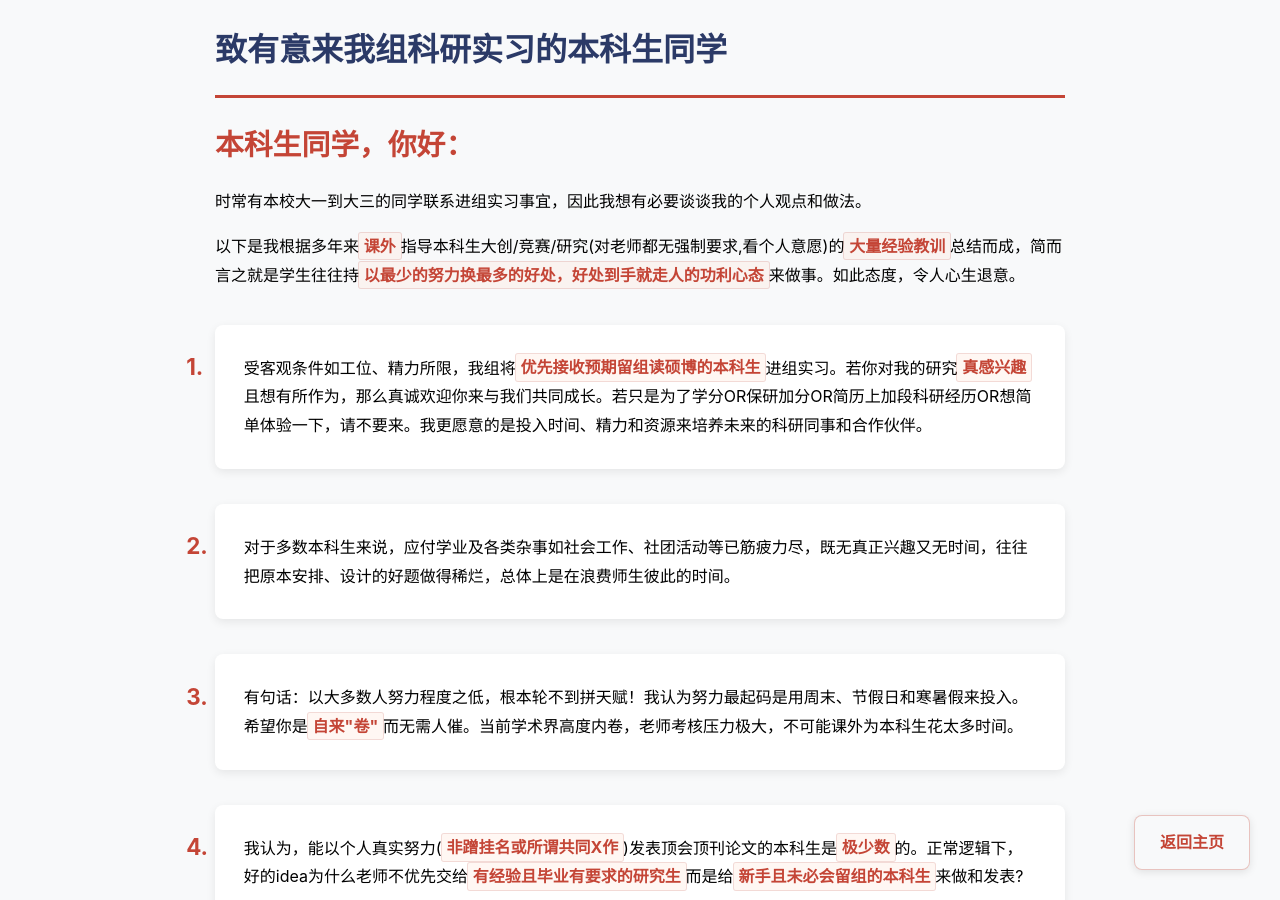
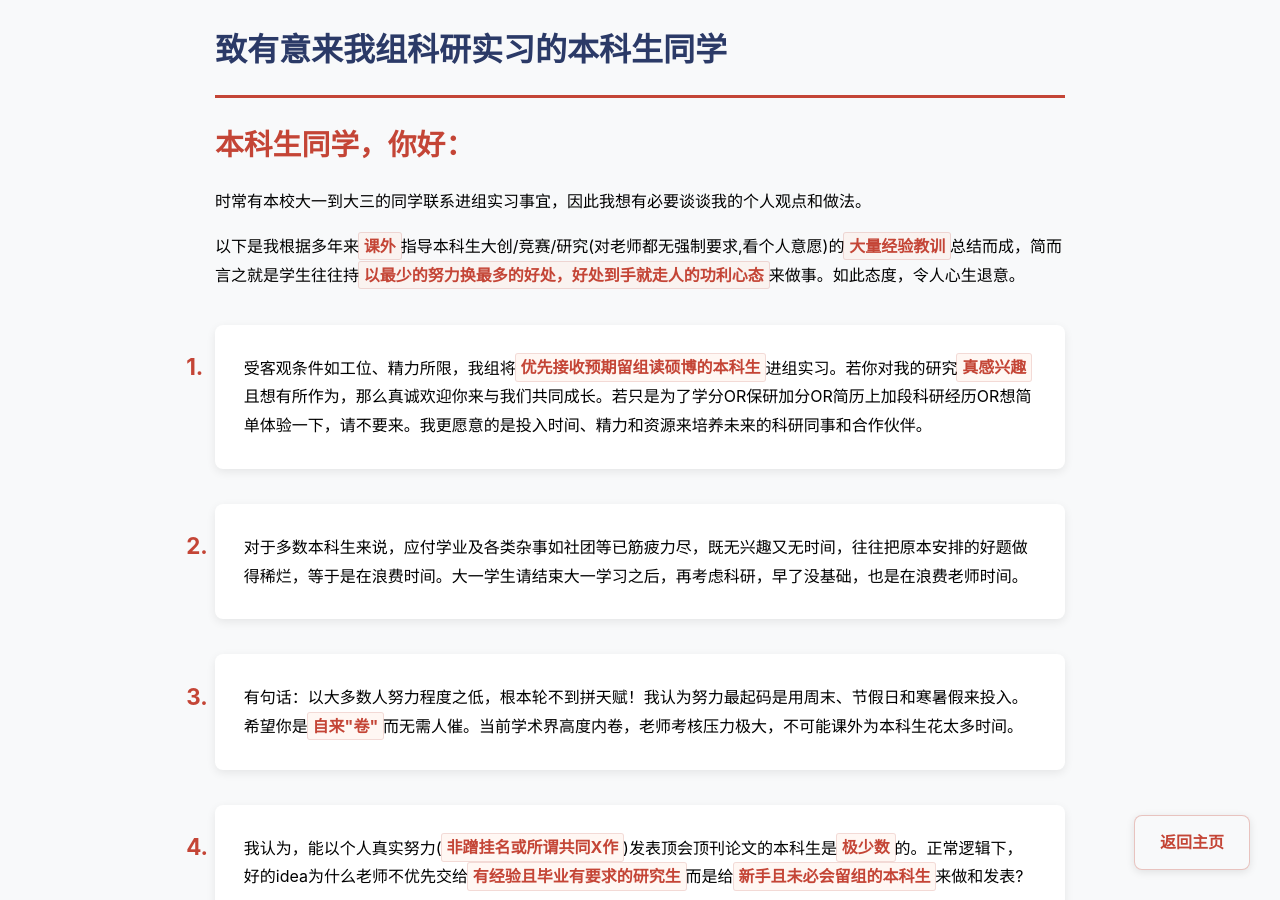
Before and after one commit to fangvv/Homepage, a Jekyll site: the page faq.html, which Jekyll copies as it is, in a window 1280 px wide and 900 px high. Built offline with Jekyll 4.4.1, drawn with Linux system fonts in a browser that asks for light colours; comment, search, counter and statistics services are not loaded.

Commit message:
update faq

```diff
--- a/faq.html
+++ b/faq.html
@@ -121,7 +121,7 @@ strong:hover {
     <ol>
 <li>受客观条件如工位、精力所限，我组将<strong>优先接收预期留组读硕博的本科生</strong>进组实习。若你对我的研究<strong>真感兴趣</strong>且想有所作为，那么真诚欢迎你来与我们共同成长。若只是为了学分OR保研加分OR简历上加段科研经历OR想简单体验一下，请不要来。我更愿意的是投入时间、精力和资源来培养未来的科研同事和合作伙伴。</li>
 
-<li>对于多数本科生来说，应付学业及各类杂事如社会工作、社团活动等已筋疲力尽，既无真正兴趣又无时间，往往把原本安排、设计的好题做得稀烂，总体上是在浪费师生彼此的时间。</li>
+<li>对于多数本科生来说，应付学业及各类杂事如社团等已筋疲力尽，既无兴趣又无时间，往往把原本安排的好题做得稀烂，等于是在浪费时间。大一学生请结束大一学习之后，再考虑科研，早了没基础，也是在浪费老师时间。</li>
 
 <li>有句话：以大多数人努力程度之低，根本轮不到拼天赋！我认为努力最起码是用周末、节假日和寒暑假来投入。希望你是<strong>自来"卷"</strong>而无需人催。当前学术界高度内卷，老师考核压力极大，不可能课外为本科生花太多时间。</li>
 
```
